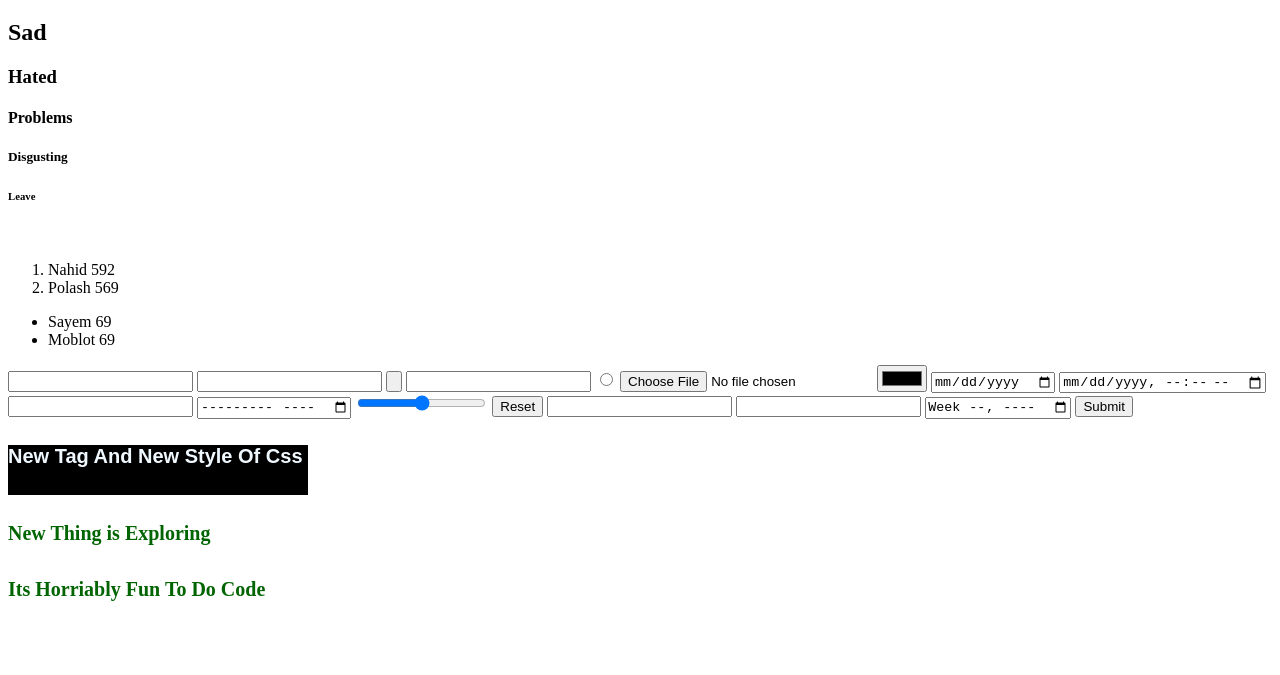
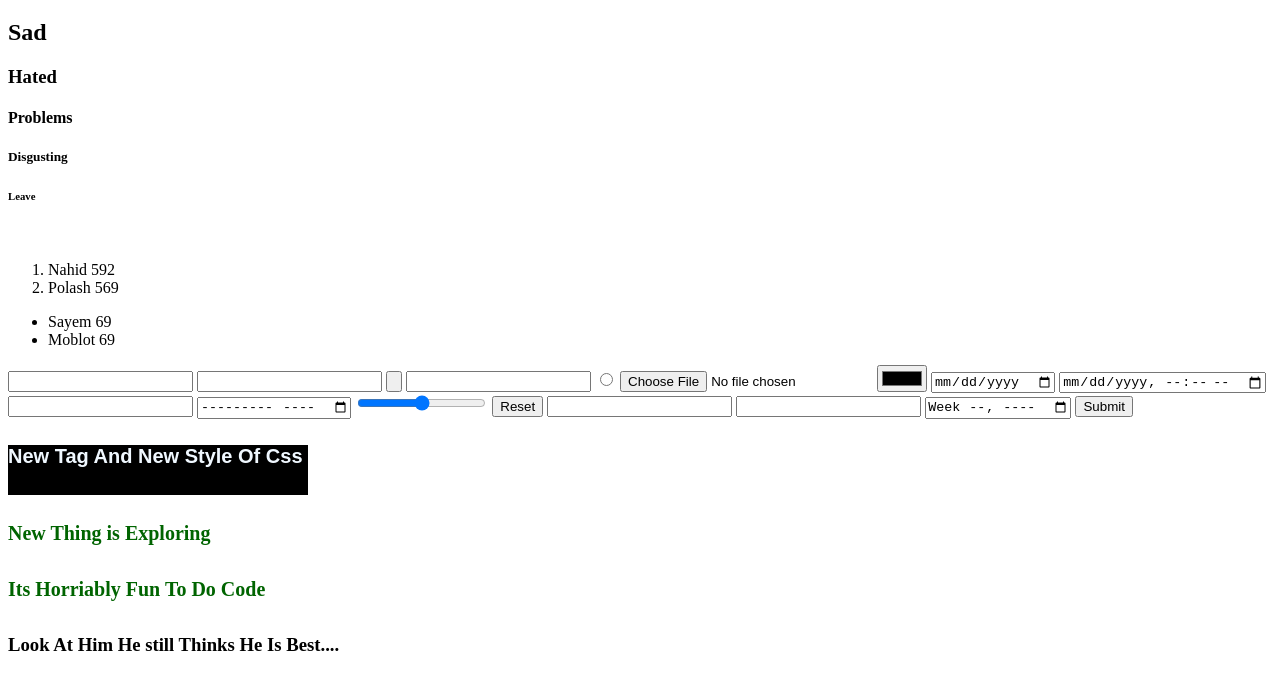
Before and after one commit to nahidhasan01/Problem-Repo, a plain HTML site: page Index.html in a window 1280 px wide. Shown: the part 129-804 px from the top of the page. Drawn offline with Linux system fonts and the light colour scheme.

Commit message:
love-bird

```diff
--- a/Index.html
+++ b/Index.html
@@ -73,6 +73,7 @@
         </div>
 
     </form>
+    <h3>Look At Him He still Thinks He Is Best....</h3>
 
     </div>
 </body>
```
